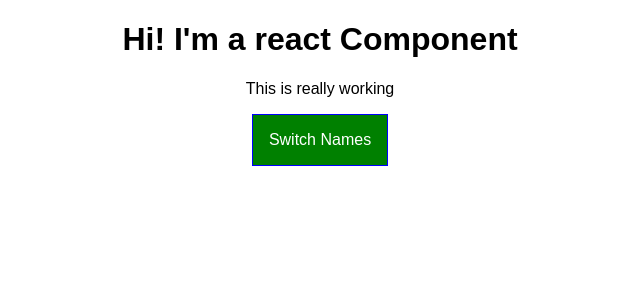
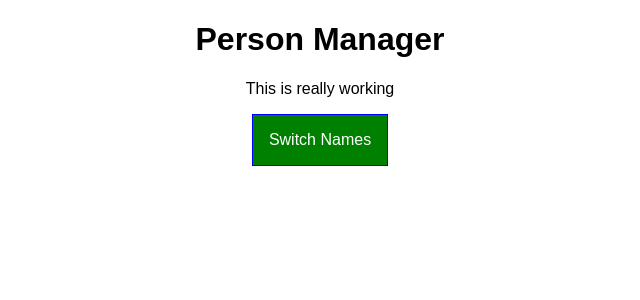
Before and after one commit to SanazME/ReactMiniProjects, a React app in the folder react-complete-guide/: page / in a window 1280 px wide. Shown: the top 300 px of the page, without its empty margins (320-960 px from the left). Built offline with nearby package versions, Linux system fonts and the light colour scheme.

Commit message:
Passing a prop to App & its child component

```diff
--- a/react-complete-guide/src/components/Cockpit/Cockpit.js
+++ b/react-complete-guide/src/components/Cockpit/Cockpit.js
@@ -19,7 +19,7 @@ export default function Cockpit(props) {
 
     return (
         <div className={classes.Cockpit}>
-            <h1>Hi! I'm a react Component</h1>
+            <h1>{props.title}</h1>
             <p className={assignedClasses.join(' ')}>This is really working</p>
             <button
                 className={btnClass}
--- a/react-complete-guide/src/containers/App.js
+++ b/react-complete-guide/src/containers/App.js
@@ -62,6 +62,7 @@ class App extends Component {
     return (
       <div className={classes.App}>
         <Cockpit
+          title={this.props.appTitle}
           personsLength={this.state.persons.length}
           showPerson={this.state.showPerson}
           clicked={this.togglePersonHandler}
```
